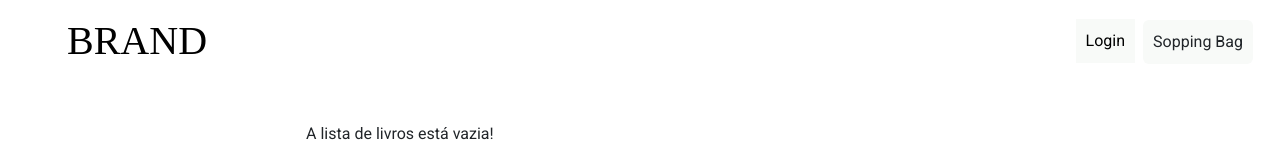
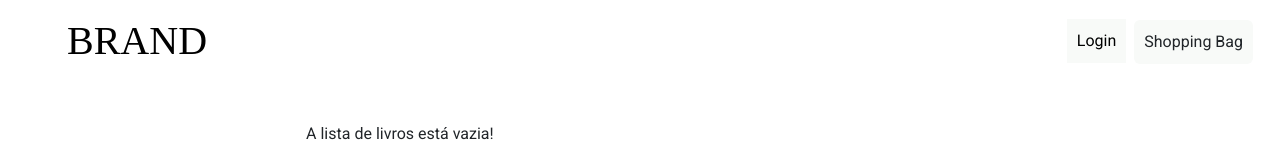
Before and after one commit to jb-seganfredo/angular-project-ecommerce, an Angular app in the folder angular-project-ecommerce/: page / in a window 1280 px wide. Shown: the top 160 px of the page. Built offline with nearby package versions, Linux system fonts and the light colour scheme.

Commit message:
Fix button text

```diff
--- a/angular-project-ecommerce/src/app/app.component.html
+++ b/angular-project-ecommerce/src/app/app.component.html
@@ -5,7 +5,7 @@
       <button class="m-2" style="text-decoration: none; color: black;" routerLink="/login">Login</button>
 
     <button class="btn primar me-4 rounded" type="button" (click)="toggleOffcanvas(true)">
-      Sopping Bag
+      Shopping Bag
     </button>
   </div>
 
```
